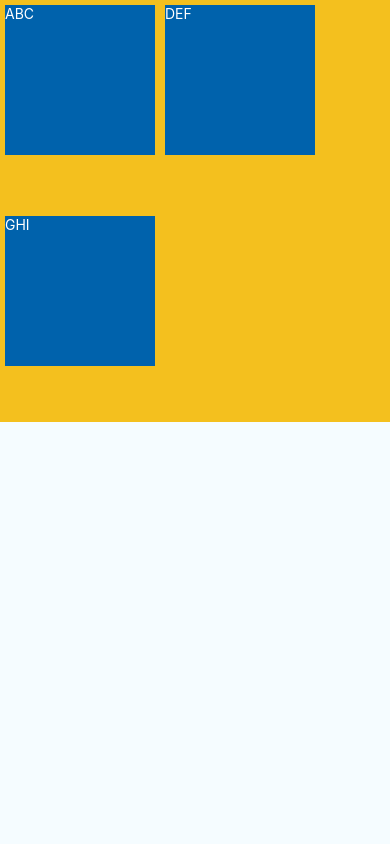
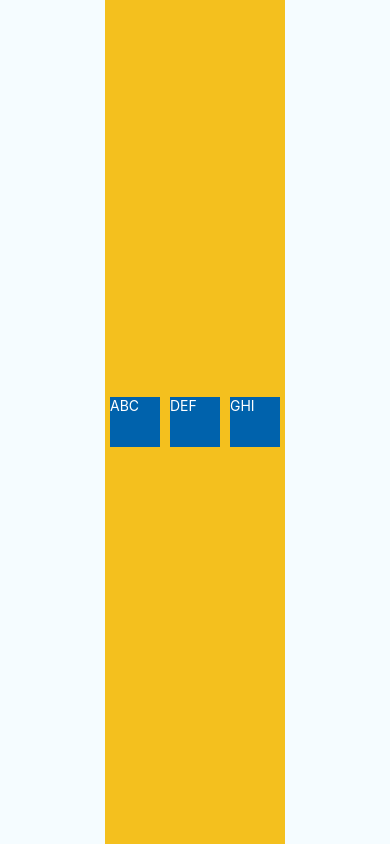
Before and after one commit to treinaweb/treinaweb-react-native-animacoes-estilizacao, a React Native app: screen / in a window 390 px wide. Built offline with nearby package versions, Linux system fonts and the light colour scheme.

Commit message:
aula-07-02

```diff
--- a/App.js
+++ b/App.js
@@ -23,19 +23,21 @@ export default class App extends Component{
 const styles = StyleSheet.create({
   container: {
     flex: 1,
-    // justifyContent: 'center',
-    // alignItems: 'center',
+    justifyContent: 'center',
+    alignItems: 'center',
     backgroundColor: '#F5FCFF',
   },
   viewContainer: {
     backgroundColor: colors.yellow,
-    flex: .5,
+    flex: 1,
     flexDirection: 'row',
-    flexWrap: 'wrap'
+    flexWrap: 'wrap',
+    justifyContent: 'center',
+    alignItems: 'center'
   },
   text: {
-    width: 150,
-    height: 150,
+    width: 50,
+    height: 50,
     margin: 5,
     backgroundColor: colors.blue,
     color: 'white'
```
